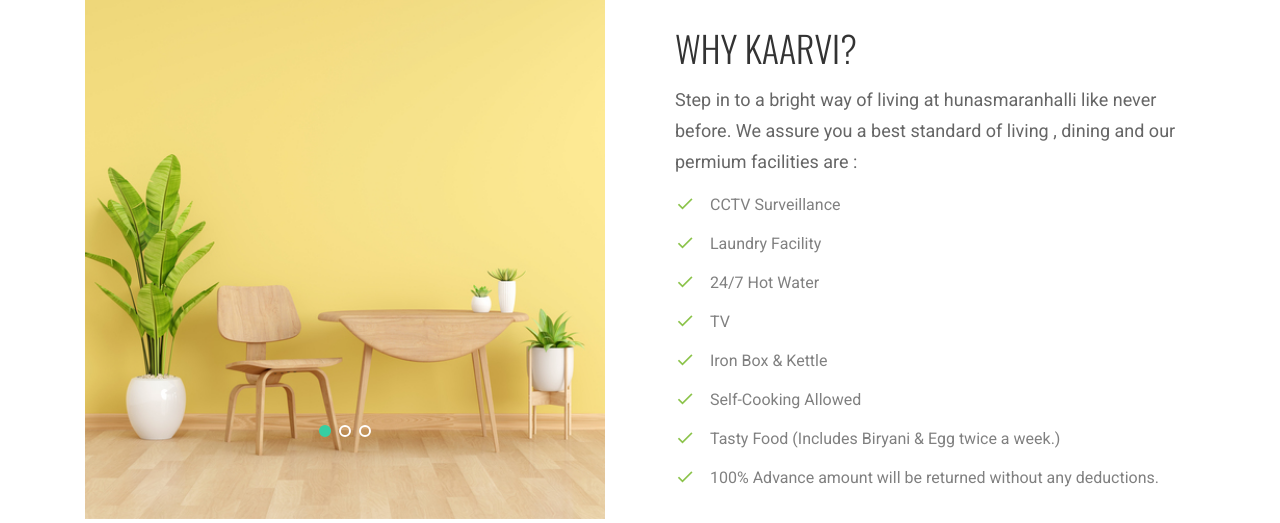
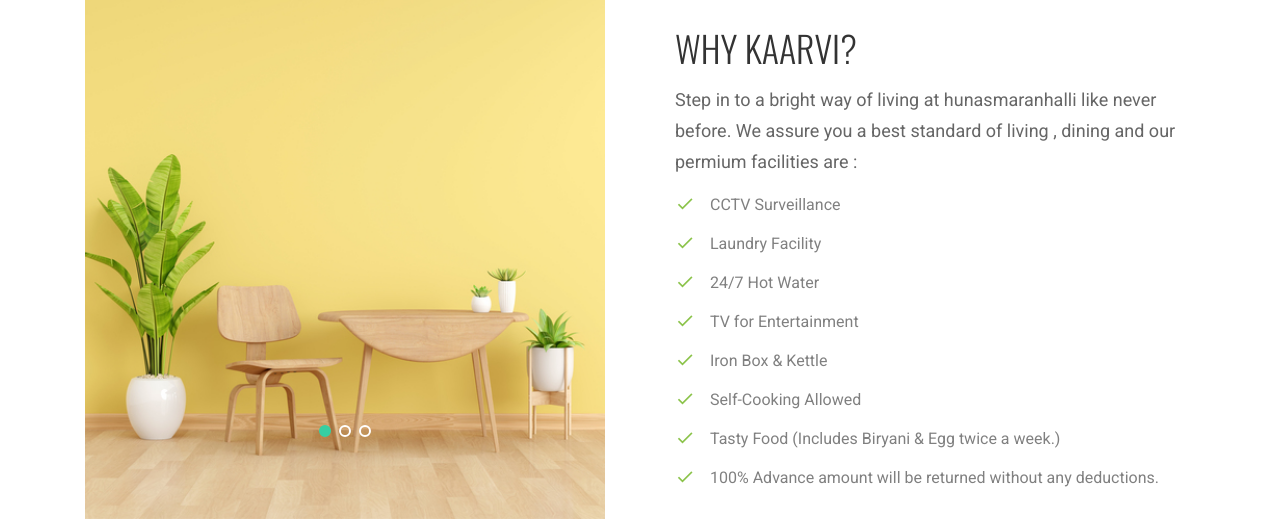
Before and after one commit to Bibinku/hosttry, a Django app: page /aboutpage/ in a window 1280 px wide. Shown: the part 1053-1576 px from the top of the page. Run offline with Django 5.2, Linux system fonts and the light colour scheme; some libraries are stand-ins or nearby versions; some web fonts are replaced.

Commit message:
editing in aboutpage

```diff
--- a/Frontend/templates/aboutpage.html
+++ b/Frontend/templates/aboutpage.html
@@ -134,7 +134,7 @@
                   <li>CCTV Surveillance</li>
                   <li>Laundry Facility</li>
                   <li>24/7 Hot Water</li>
-                  <li>TV</li>
+                  <li>TV for Entertainment</li>
                   <li>Iron Box & Kettle</li>
                   <li>Self-Cooking Allowed</li>
                   <li>Tasty Food (Includes Biryani & Egg twice a week.)</li>
```
